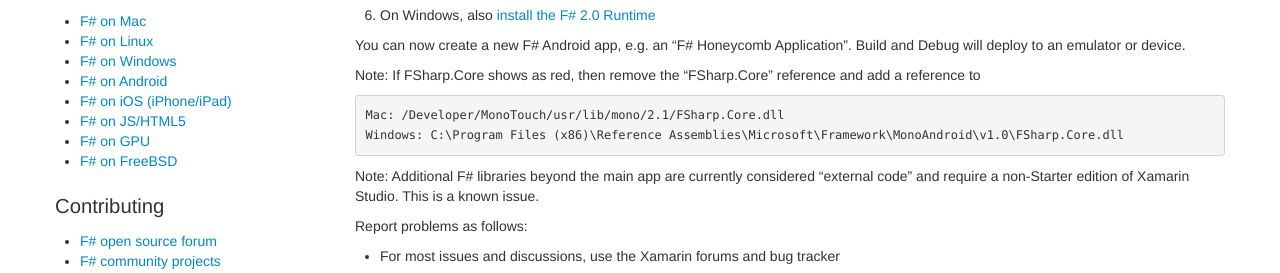
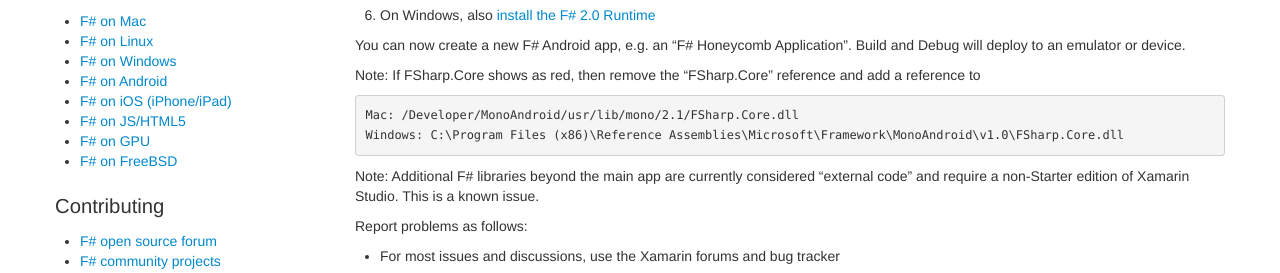
Before and after one commit to fsharp/fsharp.org, a Jekyll site: the page built from use/android/index.md, in a window 1280 px wide and 1317 px high. Shown: the part 404-677 px from the top of the window. Built offline with Jekyll 4.4.1, drawn with Linux system fonts in a browser that asks for light colours; nearby versions of some CDN libraries; some web fonts are replaced; comment, search, counter and statistics services are not loaded.

Commit message:
Fix typos

```diff
--- a/use/android/index.md
+++ b/use/android/index.md
@@ -20,7 +20,7 @@
 
 Note: If FSharp.Core shows as red, then remove the "FSharp.Core" reference and add a reference to
 
-    Mac: /Developer/MonoTouch/usr/lib/mono/2.1/FSharp.Core.dll
+    Mac: /Developer/MonoAndroid/usr/lib/mono/2.1/FSharp.Core.dll
     Windows: C:\Program Files (x86)\Reference Assemblies\Microsoft\Framework\MonoAndroid\v1.0\FSharp.Core.dll
 
 Note: Additional F# libraries beyond the main app are currently considered "external code" and require a non-Starter edition of Xamarin Studio. This is a known issue.
```
Also changed, not shown: use/ios/index.md (+5 -7 lines).
